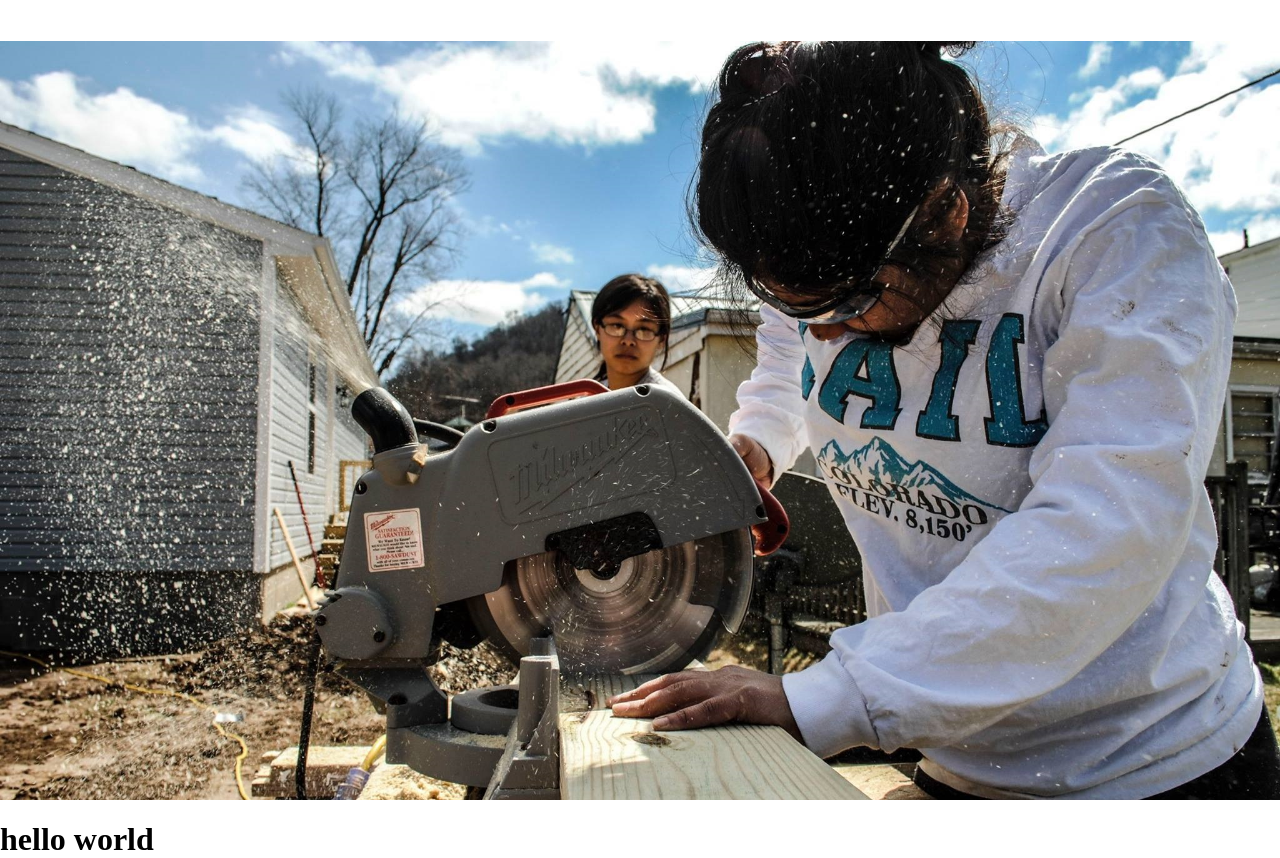
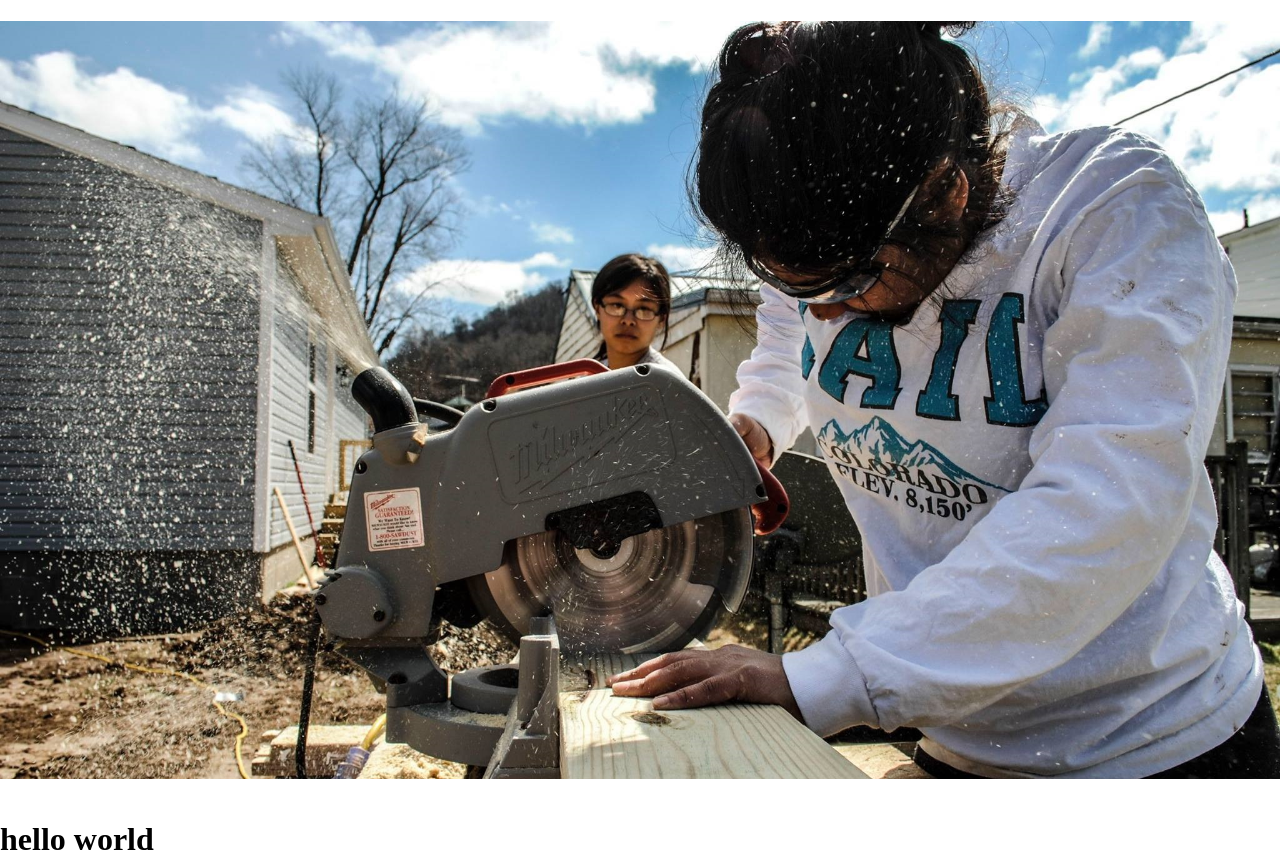
Before and after one commit to aditisjoshi/aditisjoshi.github.io, a plain HTML site: page index.html in a window 1280 px wide. Drawn offline with nearby package versions, Linux system fonts and the light colour scheme.

Commit message:
changed image placement

```diff
--- a/index.css
+++ b/index.css
@@ -12,7 +12,11 @@ html, body {
 #cover {
 	position: absolute;
 	width: 100%;
+	right: 0;
+	left: 0;
+	top: 0;
 	bottom: 0;
 	margin: auto;
 	z-index: -1;
+	background-size: cover;
 }
```
